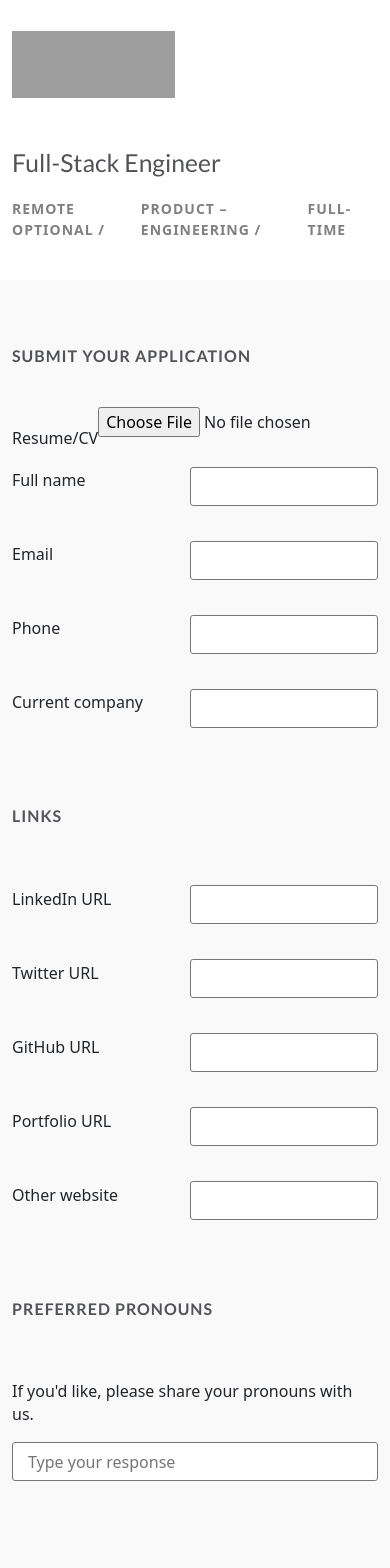
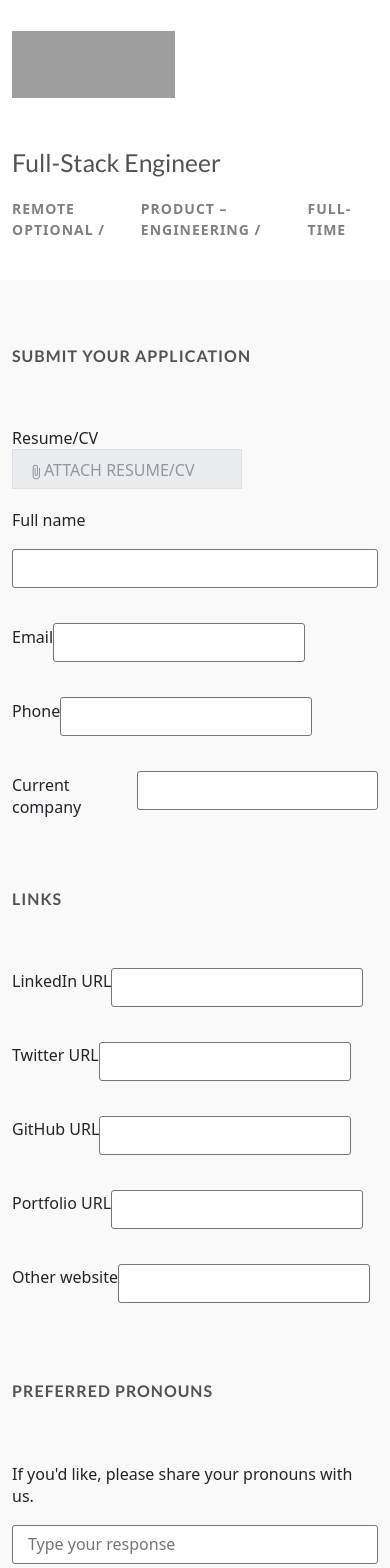
Before and after one commit to vinodiWebcode/reacthookform, a React (Create React App) app: page / in a window 390 px wide. Shown: the top 1568 px of the page. Built offline with nearby package versions, Linux system fonts and the light colour scheme; grey boxes are pictures that could not be loaded.

Commit message:
bug fixed

```diff
--- a/package.json
+++ b/package.json
@@ -15,6 +15,7 @@
     "react-bootstrap": "^2.1.2",
     "react-dom": "^17.0.2",
     "react-hook-form": "^7.26.1",
+    "react-icons": "^4.3.1",
     "react-scripts": "5.0.0",
     "typescript": "^4.4.2",
     "web-vitals": "^2.1.0"
--- a/src/App.css
+++ b/src/App.css
@@ -8,6 +8,9 @@
   max-width: 760px!important;
   padding-left: 0px;
   padding-right: 0px;
+}
+.mainContent {
+	margin-top: 128px;
 }
 .formSection {
   background: #f9f9f9;
@@ -160,3 +163,32 @@ a.imageLink {
   text-align: center;
   margin-top: 30px;
 }
+
+.selectFile {
+	position: relative;
+	width: 230px;
+  height: 40px;
+  background: #ebecf0;
+  color: #9696a2;
+  border: 1px solid #dfe0e4;
+  padding: 8px 15px;
+}
+
+.selectFile input {
+	opacity: 0;
+	position: absolute;
+	top: 0;
+	right: 0;
+	bottom: 0;
+	left: 0;
+	z-index: 99;
+	height: 40px;
+	margin: 0;
+	padding: 0;
+	display: block;
+	cursor: pointer;
+	width: 100%;
+}
+.selectFile-label{
+  color: #9696a2;
+}
--- a/src/components/Form.tsx
+++ b/src/components/Form.tsx
@@ -1,5 +1,6 @@
 import React, { useState } from "react";
 import { Button } from "react-bootstrap";
+import { MdAttachFile } from 'react-icons/md';
 import "../App.css";
 
 // type FormData = {
@@ -35,7 +36,7 @@ export default function Form() {
     response: "",
   });
 
-  const handleInputChange = (event:any) => {
+  const handleInputChange = (event: any) => {
     setState((prevProps) => ({
       ...prevProps,
       [event.target.name]: event.target.value,
@@ -138,8 +139,14 @@ export default function Form() {
             <div className="formTitle">
               <h4>Submit your application</h4>
             </div>
-            <div className="formStyle">
+            <div className="formStyle row">
+              <div className="col-md-6 col-lg-3">
                 <label>Resume/CV </label>
+              </div>
+              <div className="col-md-6 col-lg-9">
+                <div className="selectFile">
+                  <span className="selectFile-label"><MdAttachFile />
+                    ATTACH RESUME/CV</span>
                   <input
                     type="file"
                     name="file"
@@ -148,9 +155,14 @@ export default function Form() {
                     onChange={handleInputChange}
                   />
                 </div>
+              </div>
+            </div>
 
-            <div className="formStyle">
+            <div className="formStyle row">
+              <div className="col-md-6 col-lg-3">
                 <label>Full name</label>
+              </div>
+              <div className="col-md-6 col-lg-9">
                 <input
                   type="text"
                   name="name"
@@ -160,9 +172,13 @@ export default function Form() {
                   onChange={handleInputChange}
                 />
               </div>
+            </div>
 
             <div className="formStyle">
+            <div className="col-md-6 col-lg-3">
               <label>Email</label>
+              </div>
+              <div className="col-md-6 col-lg-9">
               <input
                 type="text"
                 name="email"
@@ -171,9 +187,14 @@ export default function Form() {
                 onChange={handleInputChange}
               />
               </div>
+            </div>
 
             <div className="formStyle">
+            <div className="col-md-6 col-lg-3">
               <label>Phone</label>
+              </div>
+              <div className="col-md-6 col-lg-9">
+
               <input
                 type="text"
                 name="phone"
@@ -182,9 +203,14 @@ export default function Form() {
                 onChange={handleInputChange}
               />
             </div>
+            </div>
 
             <div className="formStyle">
+            <div className="col-md-6 col-lg-3">
+
               <label>Current company </label>
+              </div>
+              <div className="col-md-6 col-lg-9">
               <input
                 type="text"
                 name="company"
@@ -194,10 +220,16 @@ export default function Form() {
               />
                             </div>
 
+            </div>
+
             <div className="linkStyle">
               <h4>Links</h4>
               <div className="formStyle">
+              <div className="col-md-6 col-lg-3">
+
                 <label>LinkedIn URL </label>
+                </div>
+              <div className="col-md-6 col-lg-9">
                 <input
                   type="text"
                   name="linkedin"
@@ -207,8 +239,14 @@ export default function Form() {
                 />
                               </div>
 
+              </div>
+
               <div className="formStyle">
+              <div className="col-md-6 col-lg-3">
+
                 <label>Twitter URL </label>
+                </div>
+              <div className="col-md-6 col-lg-9">
                 <input
                   type="text"
                   name="twitter"
@@ -218,8 +256,14 @@ export default function Form() {
                 />
                               </div>
 
+              </div>
+
               <div className="formStyle">
+              <div className="col-md-6 col-lg-3">
+
                 <label>GitHub URL </label>
+                </div>
+              <div className="col-md-6 col-lg-9">
                 <input
                   type="text"
                   name="gitHub"
@@ -229,8 +273,14 @@ export default function Form() {
                 />
                               </div>
 
+              </div>
+
               <div className="formStyle">
+              <div className="col-md-6 col-lg-3">
+
                 <label>Portfolio URL </label>
+                </div>
+              <div className="col-md-6 col-lg-9">
                 <input
                   type="text"
                   name="portfolio"
@@ -240,8 +290,14 @@ export default function Form() {
                 />
                               </div>
 
+              </div>
+
               <div className="formStyle">
+              <div className="col-md-6 col-lg-3">
+
                 <label>Other website </label>
+                </div>
+              <div className="col-md-6 col-lg-9">
                 <input
                   type="text"
                   name="website"
@@ -249,6 +305,7 @@ export default function Form() {
                   value={state.website}
                   onChange={handleInputChange}
                 />
+              </div>
               </div>
             </div>
 
--- a/src/components/Header.tsx
+++ b/src/components/Header.tsx
@@ -7,7 +7,7 @@ import "../App.css";
 function Header() {
   return (
     <>
-      <Navbar bg="white">
+      <Navbar bg="white" className="fixed-top">
         <Container>
           <Navbar.Brand href="#home">
             <img
```
Also changed, not shown: 1 other file (tests, documents, lock files or other folders). Lines whose indentation alone changed are shown as unchanged.
